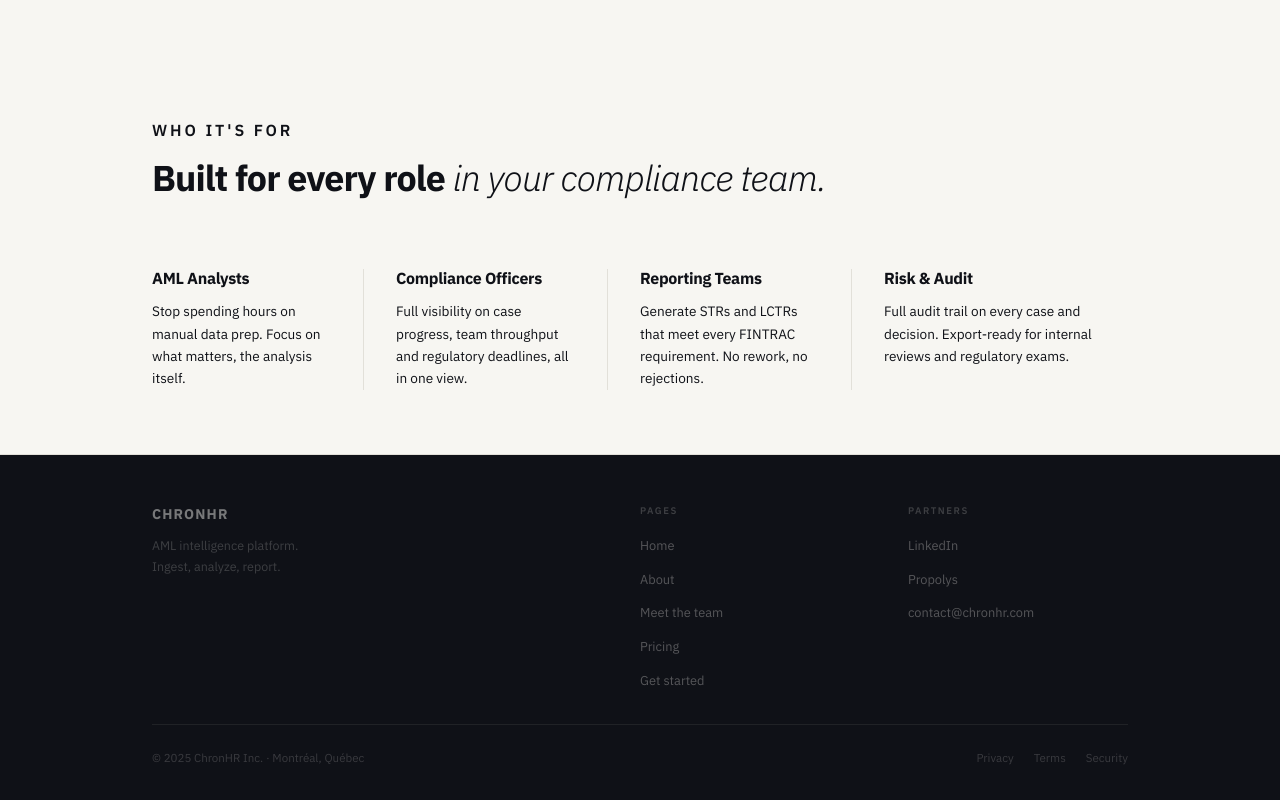
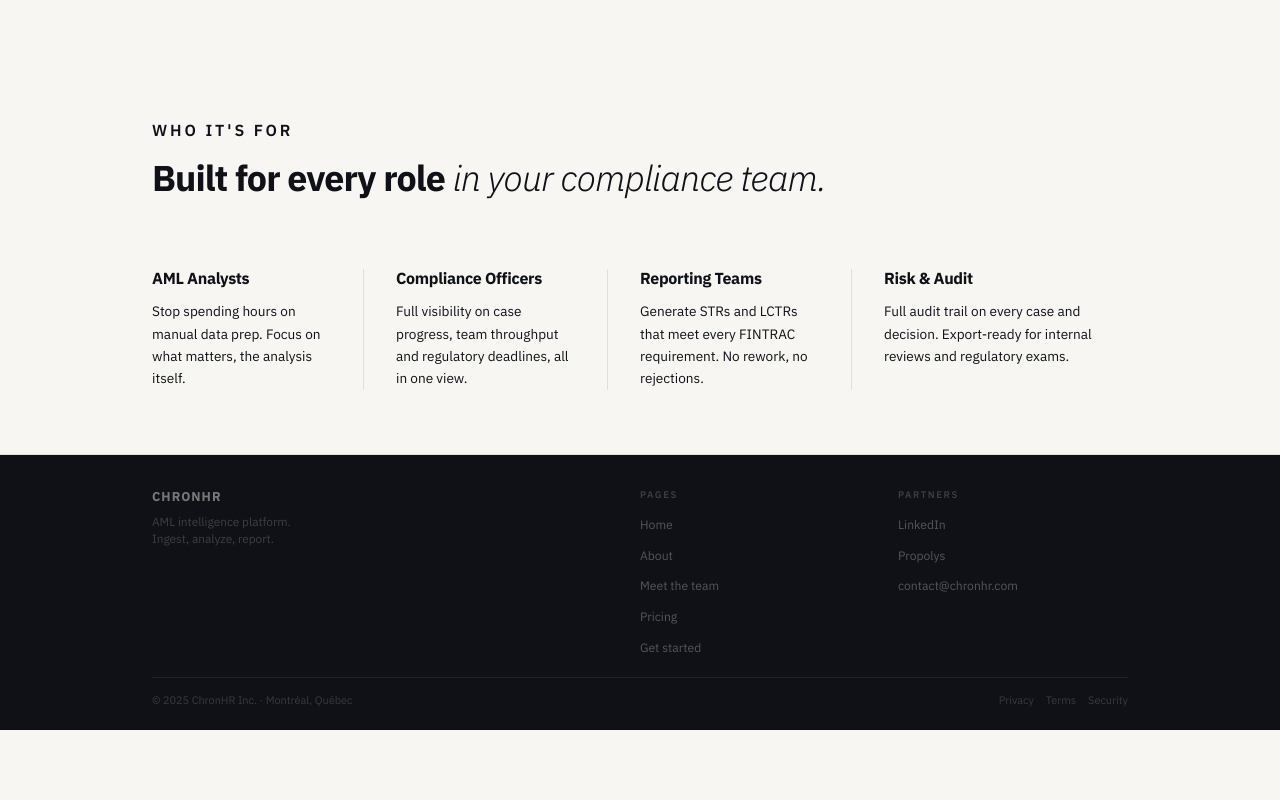
Before and after one commit to YanisOuld/Hermen_website, a React (Vite) app: page / in a window 1280 px wide. Shown: the part 880-1680 px from the top of the page. After the commit the page ends 1610 px from the top, so only its background shows below. Built offline with nearby package versions, Linux system fonts and the light colour scheme.

Commit message:
feat: media query

```diff
--- a/src/styles/footer.css
+++ b/src/styles/footer.css
@@ -6,30 +6,30 @@
 .footer-inner {
   max-width: 1080px;
   margin: 0 auto;
-  padding: 48px 52px 32px;
+  padding: 32px 52px 20px;
 }
 
 .footer-top {
   display: grid;
   grid-template-columns: 2fr 1fr 1fr;
-  gap: 48px;
+  gap: 28px;
   align-items: start;
-  padding-bottom: 32px;
+  padding-bottom: 18px;
   border-bottom: 1px solid rgba(247,246,242,0.07);
-  margin-bottom: 24px;
+  margin-bottom: 14px;
 }
 
 .footer-brand-name {
-  font-size: 0.88rem;
+  font-size: 0.8rem;
   font-weight: 700;
   letter-spacing: 0.08em;
   color: rgba(247,246,242,0.45);
-  margin-bottom: 10px;
+  margin-bottom: 6px;
 }
 
 .footer-brand-desc {
-  font-size: 0.78rem;
-  line-height: 1.65;
+  font-size: 0.74rem;
+  line-height: 1.45;
   color: rgba(247,246,242,0.2);
 }
 
@@ -39,18 +39,18 @@
   letter-spacing: 0.16em;
   text-transform: uppercase;
   color: rgba(247,246,242,0.2);
-  margin-bottom: 14px;
+  margin-bottom: 9px;
 }
 
 .footer-links {
   list-style: none;
   display: flex;
   flex-direction: column;
-  gap: 8px;
+  gap: 5px;
 }
 
 .footer-links a {
-  font-size: 0.8rem;
+  font-size: 0.76rem;
   color: rgba(247,246,242,0.3);
   text-decoration: none;
   transition: color 0.15s;
@@ -64,13 +64,13 @@
   display: flex;
   justify-content: space-between;
   align-items: center;
-  font-size: 0.72rem;
+  font-size: 0.68rem;
   color: rgba(247,246,242,0.18);
 }
 
 .footer-legal {
   display: flex;
-  gap: 20px;
+  gap: 12px;
 }
 
 .footer-legal a {
@@ -85,33 +85,53 @@
 
 @media (max-width: 900px) {
   .footer-inner {
-    padding: 40px 24px 28px;
+    padding: 28px 24px 18px;
   }
 
   .footer-top {
     grid-template-columns: 1fr 1fr;
-    gap: 28px;
+    gap: 20px;
+    padding-bottom: 14px;
+    margin-bottom: 12px;
   }
 }
 
 @media (max-width: 640px) {
   .footer-inner {
-    padding: 34px 18px 24px;
+    padding: 24px 18px 14px;
   }
 
   .footer-top {
-    grid-template-columns: 1fr;
-    gap: 22px;
+    grid-template-columns: 1fr 1fr;
+    gap: 14px 18px;
+  }
+
+  .footer-brand {
+    grid-column: 1 / -1;
+    margin-bottom: 2px;
   }
 
   .footer-bottom {
-    flex-direction: column;
-    align-items: flex-start;
-    gap: 8px;
+    flex-direction: row;
+    align-items: center;
+    justify-content: space-between;
+    flex-wrap: wrap;
+    gap: 6px;
   }
 
   .footer-legal {
-    gap: 12px;
+    gap: 10px;
     flex-wrap: wrap;
   }
 }
+
+@media (max-width: 380px) {
+  .footer-top {
+    grid-template-columns: 1fr;
+    gap: 12px;
+  }
+
+  .footer-brand {
+    grid-column: auto;
+  }
+}
--- a/src/styles/nav.css
+++ b/src/styles/nav.css
@@ -98,6 +98,12 @@
 
 .nav-link-active {
   font-weight: 500;
+}
+
+.nav-links button.nav-link,
+.nav-links button.nav-link.nav-link-active {
+  font-weight: 400;
+  color: var(--ink);
 }
 
 /* Chevron */
@@ -240,12 +246,18 @@
 
   .nav-link {
     font-size: 0.84rem;
-    font-weight: 500;
+    font-weight: 400;
+    line-height: 1.2;
     padding: 8px 4px;
   }
 
   .nav-link-active {
-    font-weight: 500;
+    font-weight: 400;
+    transform: none;
+  }
+
+  .nav-link:hover {
+    transform: none;
   }
 
   .nav-underline {
@@ -288,6 +300,8 @@
 
   .nav-link {
     font-size: 0.82rem;
+    font-weight: 400;
+    line-height: 1.2;
     padding: 8px 3px;
   }
 
```
